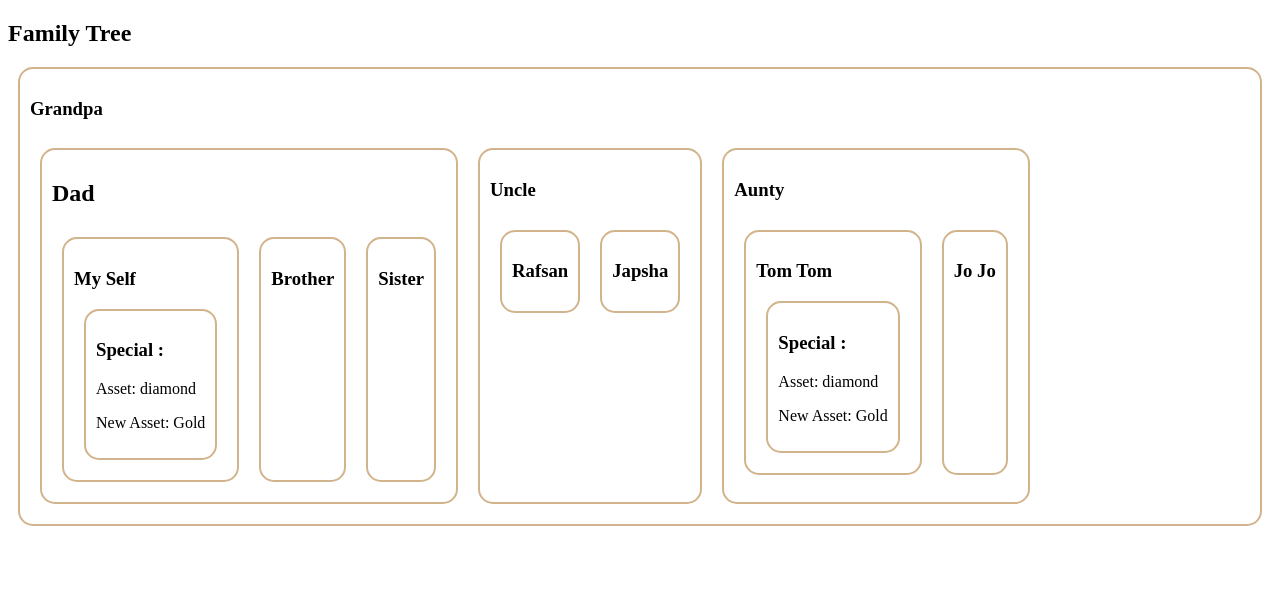
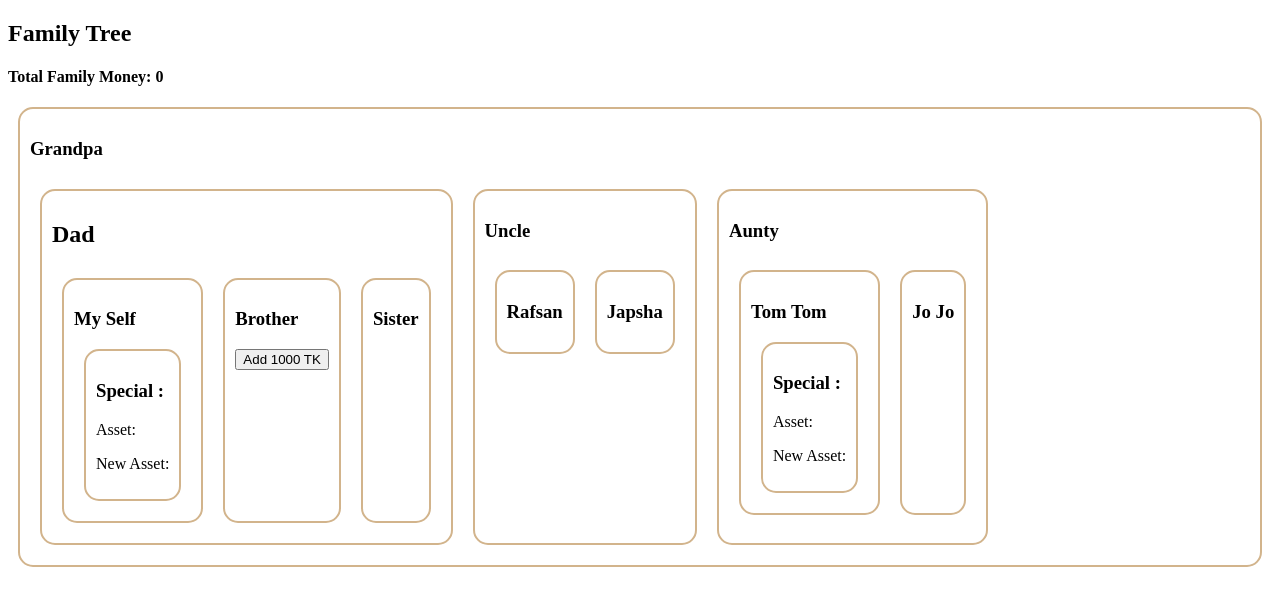
Before and after one commit to shafrinahamed0007/M38-Context_API_AND_CustomHook, a React (Vite) app: page / in a window 1280 px wide. Shown: the top 606 px of the page. Built offline with nearby package versions, Linux system fonts and the light colour scheme.

Commit message:
Up to date'

```diff
--- a/src/components/FamilyTree/Brother.jsx
+++ b/src/components/FamilyTree/Brother.jsx
@@ -1,9 +1,12 @@
-import React from 'react';
+import React, { useContext } from "react";
+import { MoneyContext } from "./FamilyTree";
 
 const Brother = () => {
+  const [money, setMoney] = useContext(MoneyContext);
   return (
     <div>
       <h3>Brother</h3>
+      <button onClick={() => setMoney(money + 1000)}>Add 1000 TK</button>
     </div>
   );
 };
--- a/src/components/FamilyTree/FamilyTree.jsx
+++ b/src/components/FamilyTree/FamilyTree.jsx
@@ -1,20 +1,33 @@
-import React, { createContext } from "react";
+import React, { createContext, useState } from "react";
 import Grandpa from "./Grandpa";
 import "./FamilyTree.css";
 
 export const AssestContext = createContext("");
-const newAsset = "Gold";
+export const MoneyContext = createContext(0);
+
 const FamilyTree = () => {
+  const [money, setMoney] = useState(0);
+
   const asset = "diamond";
+  const newAsset = "Gold";
   return (
     <div className="family-tree">
       <h2>Family Tree</h2>
 
-      <AssestContext.Provider value={newAsset}>
+      {/* <AssestContext.Provider value={newAsset}>
         <Grandpa asset={asset} />
-      </AssestContext.Provider>
+      </AssestContext.Provider> */}
+      <h4>Total Family Money: {money}</h4>
+      <MoneyContext.Provider value={[money, setMoney]}>
+        <Grandpa></Grandpa>
+      </MoneyContext.Provider>
     </div>
   );
 };
 
 export default FamilyTree;
+
+/**
+ * 1. create a context using CreateContext with a default value
+ * 2. make sure you export the context to be used in other files
+ */
```
